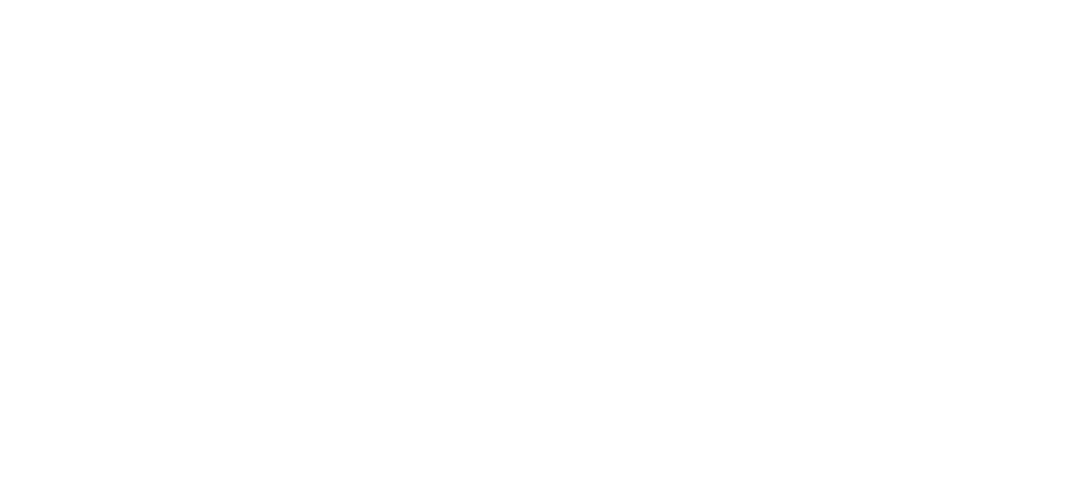
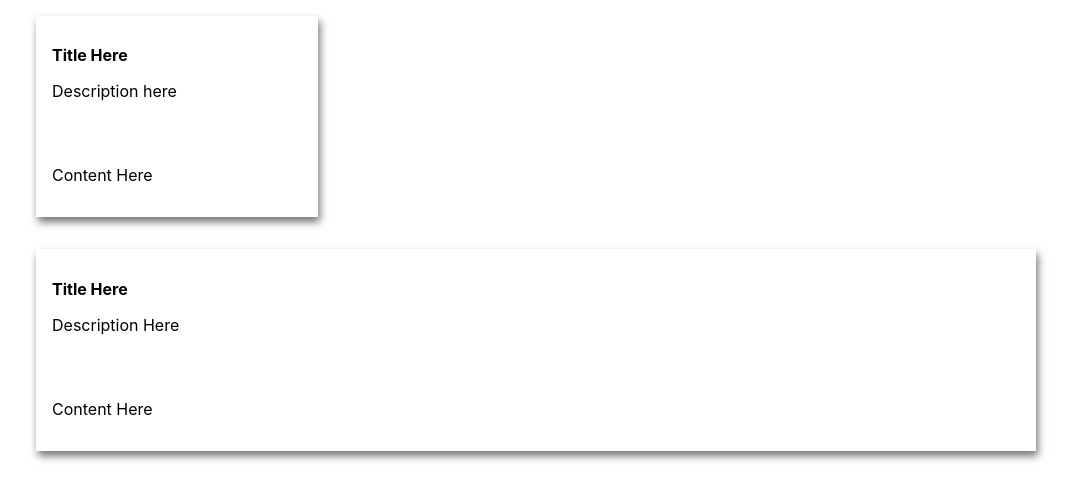
Before and after one commit to Sam-Archie/crypto-market-react, a React (Create React App) app: page / in a window 1280 px wide. Shown: the top 500 px of the page, without its empty margins (104-1179 px from the left). Built offline with nearby package versions, Linux system fonts and the light colour scheme.

Commit message:
sass installed, pattern lib created

```diff
--- a/package.json
+++ b/package.json
@@ -7,6 +7,7 @@
     "@testing-library/react": "^11.2.6",
     "@testing-library/user-event": "^12.8.3",
     "axios": "^0.21.1",
+    "node-sass": "^6.0.0",
     "react": "^17.0.2",
     "react-datepicker": "^3.8.0",
     "react-dom": "^17.0.2",
--- a/src/App.css
+++ /dev/null
@@ -1,38 +0,0 @@
-.App {
-  text-align: center;
-}
-
-.App-logo {
-  height: 40vmin;
-  pointer-events: none;
-}
-
-@media (prefers-reduced-motion: no-preference) {
-  .App-logo {
-    animation: App-logo-spin infinite 20s linear;
-  }
-}
-
-.App-header {
-  background-color: #282c34;
-  min-height: 100vh;
-  display: flex;
-  flex-direction: column;
-  align-items: center;
-  justify-content: center;
-  font-size: calc(10px + 2vmin);
-  color: white;
-}
-
-.App-link {
-  color: #61dafb;
-}
-
-@keyframes App-logo-spin {
-  from {
-    transform: rotate(0deg);
-  }
-  to {
-    transform: rotate(360deg);
-  }
-}
--- a/src/App.js
+++ b/src/App.js
@@ -1,11 +1,11 @@
-import logo from './logo.svg';
-import './App.css';
+import './styles/main.scss';
 import { Fragment } from 'react';
+import PatternLib from './PatternLib'
 
 const App = () => {
   return (
     <Fragment>
-
+      <PatternLib />
     </Fragment>
   )
 }
--- /dev/null
+++ b/src/PatternLib.js
@@ -0,0 +1,29 @@
+import React from 'react';
+
+const PatternLib = () => {
+    return (
+    <>
+        <div className="container">
+            <article class="pattern">
+                <h2 class="pattern__title">Title Here</h2>
+                <p class="pattern__text">Description here</p>
+                <div class="pattern__example">
+                    <p>Content Here</p>
+                </div>
+            </article>
+        </div>
+
+        <div className="container">
+            <article class="pattern--wide">
+                <h2 class="pattern__title">Title Here</h2>
+                <p class="pattern__text">Description Here</p>
+                <div class="pattern__example">
+                    <p>Content Here</p>
+                </div>
+            </article>
+        </div>
+</>
+    );
+};
+
+export default PatternLib;
--- /dev/null
+++ b/src/styles/main.scss
@@ -0,0 +1,2 @@
+@import 'variables';
+@import 'patternLib';
--- /dev/null
+++ b/src/styles/patternLib.scss
@@ -0,0 +1,45 @@
+.container {
+    margin: 0 auto;
+    max-width: 1000px;
+    display: flex;
+    justify-content: space-between;
+    flex-wrap: wrap;
+}
+
+.lib_header {
+    display: flex;
+    justify-content: center;
+}
+
+.lib_header__title {
+    font-family: Arial, Helvetica, sans-serif;
+}
+
+.pattern {
+    box-shadow: 2px 5px 8px $grey;
+    margin: 1rem 0;
+    padding: 1rem;
+    flex-basis: 25%;
+}
+
+.pattern--wide {
+    box-shadow: 2px 5px 8px $grey;
+    margin: 1rem 0;
+    padding: 1rem;
+    flex-basis: 100%;
+}
+
+.pattern__title {
+    color: $black;
+    font-size: 1rem;
+}
+
+.pattern__text {
+    color: $black;
+}
+
+.pattern__example {
+    margin-top: 1rem;
+    padding-top: 2rem;
+    border-top: 1px solid var($black)
+}
--- /dev/null
+++ b/src/styles/variables.scss
@@ -0,0 +1,26 @@
+// Colours
+
+$orange: #ec8c19;
+$grey: #747474;
+$black: #000;
+$white: #fff;
+
+// Fonts
+
+// $title-font:
+// $content-font:
+
+// Font Sizing
+
+// $header-font:
+// $large-font:
+// $medium-font:
+// $small-font:
+
+
+// Breakpoints
+
+$breakpoint--xs: 320px;
+$breakpoint--sm: 501px;
+$breakpoint--md: 768px;
+$breakpoint--lg: 1068px;
```
Also changed, not shown: 1 other file (tests, documents, lock files or other folders).
